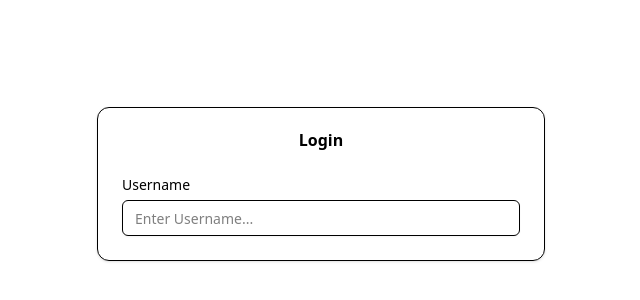
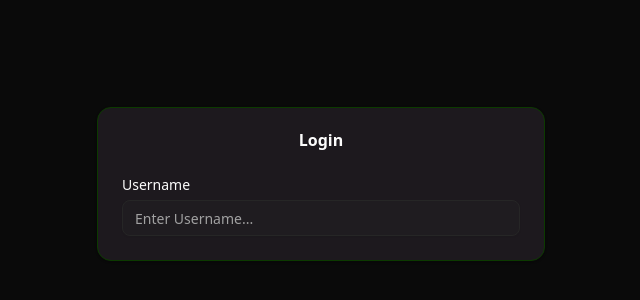
Before and after one commit to johBac97/chat-node, a React (Vite) app in the folder client/: page / in a window 1280 px wide. Shown: the part 216-516 px from the top of the page, without its empty margins (319-959 px from the left). Built offline with nearby package versions, Linux system fonts and the light colour scheme.

Commit message:
Colors seem to work now.

```diff
--- a/client/index.html
+++ b/client/index.html
@@ -6,7 +6,7 @@
     <meta name="viewport" content="width=device-width, initial-scale=1.0" />
     <title>Chat</title>
   </head>
-  <body className="bg-background text-foreground">
+  <body>
     <div id="root"></div>
     <script type="module" src="/src/main.tsx"></script>
   </body>
--- a/client/src/components/Login.tsx
+++ b/client/src/components/Login.tsx
@@ -53,7 +53,7 @@
 <div className="min-h-screen flex items-center justify-center p-4 center">
     <Card className="w-full max-w-md transform transition-all hover:shadow-x1 hove:-translate-y-1">
       <CardHeader>
-      	<CardTitle className="text-center bg-background text-foreground">Login</CardTitle>
+      	<CardTitle className="text-center">Login</CardTitle>
       </CardHeader>
       <CardContent>
       	<form>
--- a/client/src/index.css
+++ b/client/src/index.css
@@ -1,50 +1,124 @@
 
 @import "tailwindcss";
-
-/*
 @import "tw-animate-css";
 
-*/
-@tailwind base;
-@tailwind components;
-@tailwind utilities;
+@custom-variant dark (&:is(.dark *));
 
+:root {
+  --background: oklch(1 0 0);
+  --foreground: oklch(0.145 0 0);
+  --card: oklch(1 0 0);
+  --card-foreground: oklch(0.145 0 0);
+  --popover: oklch(1 0 0);
+  --popover-foreground: oklch(0.145 0 0);
+  --primary: oklch(0.205 0 0);
+  --primary-foreground: oklch(0.985 0 0);
+  --secondary: oklch(0.97 0 0);
+  --secondary-foreground: oklch(0.205 0 0);
+  --muted: oklch(0.97 0 0);
+  --muted-foreground: oklch(0.556 0 0);
+  --accent: oklch(0.97 0 0);
+  --accent-foreground: oklch(0.205 0 0);
+  --destructive: oklch(0.577 0.245 27.325);
+  --destructive-foreground: oklch(0.577 0.245 27.325);
+  --border: oklch(0.922 0 0);
+  --input: oklch(0.922 0 0);
+  --ring: oklch(0.708 0 0);
+  --chart-1: oklch(0.646 0.222 41.116);
+  --chart-2: oklch(0.6 0.118 184.704);
+  --chart-3: oklch(0.398 0.07 227.392);
+  --chart-4: oklch(0.828 0.189 84.429);
+  --chart-5: oklch(0.769 0.188 70.08);
+  --radius: 0.625rem;
+  --sidebar: oklch(0.985 0 0);
+  --sidebar-foreground: oklch(0.145 0 0);
+  --sidebar-primary: oklch(0.205 0 0);
+  --sidebar-primary-foreground: oklch(0.985 0 0);
+  --sidebar-accent: oklch(0.97 0 0);
+  --sidebar-accent-foreground: oklch(0.205 0 0);
+  --sidebar-border: oklch(0.922 0 0);
+  --sidebar-ring: oklch(0.708 0 0);
+}
+
+.dark {
+  --background: oklch(0.145 0 0);
+  --foreground: oklch(0.985 0 0);
+  --card: oklch(0.22 0.01 320);
+  --card-foreground: oklch(0.99 0 0);
+  --popover: oklch(0.145 0 0);
+  --popover-foreground: oklch(0.985 0 0);
+  --primary: oklch(0.985 0 0);
+  --primary-foreground: oklch(0.205 0 0);
+  --secondary: oklch(0.269 0 0);
+  --secondary-foreground: oklch(0.985 0 0);
+  --muted: oklch(0.269 0 0);
+  --muted-foreground: oklch(0.708 0 0);
+  --accent: oklch(0.269 0 0);
+  --accent-foreground: oklch(0.985 0 0);
+  --destructive: oklch(0.396 0.141 25.723);
+  --destructive-foreground: oklch(0.637 0.237 25.331);
+  --border: oklch(0.3 0.16 130);
+  --input: oklch(0.269 0 0);
+  --ring: oklch(0.439 0 0);
+  --chart-1: oklch(0.488 0.243 264.376);
+  --chart-2: oklch(0.696 0.17 162.48);
+  --chart-3: oklch(0.769 0.188 70.08);
+  --chart-4: oklch(0.627 0.265 303.9);
+  --chart-5: oklch(0.645 0.246 16.439);
+  --sidebar: oklch(0.205 0 0);
+  --sidebar-foreground: oklch(0.985 0 0);
+  --sidebar-primary: oklch(0.488 0.243 264.376);
+  --sidebar-primary-foreground: oklch(0.985 0 0);
+  --sidebar-accent: oklch(0.269 0 0);
+  --sidebar-accent-foreground: oklch(0.985 0 0);
+  --sidebar-border: oklch(0.269 0 0);
+  --sidebar-ring: oklch(0.439 0 0);
+}
+
+@theme inline {
+  --color-background: var(--background);
+  --color-foreground: var(--foreground);
+  --color-card: var(--card);
+  --color-card-foreground: var(--card-foreground);
+  --color-popover: var(--popover);
+  --color-popover-foreground: var(--popover-foreground);
+  --color-primary: var(--primary);
+  --color-primary-foreground: var(--primary-foreground);
+  --color-secondary: var(--secondary);
+  --color-secondary-foreground: var(--secondary-foreground);
+  --color-muted: var(--muted);
+  --color-muted-foreground: var(--muted-foreground);
+  --color-accent: var(--accent);
+  --color-accent-foreground: var(--accent-foreground);
+  --color-destructive: var(--destructive);
+  --color-destructive-foreground: var(--destructive-foreground);
+  --color-border: var(--border);
+  --color-input: var(--input);
+  --color-ring: var(--ring);
+  --color-chart-1: var(--chart-1);
+  --color-chart-2: var(--chart-2);
+  --color-chart-3: var(--chart-3);
+  --color-chart-4: var(--chart-4);
+  --color-chart-5: var(--chart-5);
+  --radius-sm: calc(var(--radius) - 4px);
+  --radius-md: calc(var(--radius) - 2px);
+  --radius-lg: var(--radius);
+  --radius-xl: calc(var(--radius) + 4px);
+  --color-sidebar: var(--sidebar);
+  --color-sidebar-foreground: var(--sidebar-foreground);
+  --color-sidebar-primary: var(--sidebar-primary);
+  --color-sidebar-primary-foreground: var(--sidebar-primary-foreground);
+  --color-sidebar-accent: var(--sidebar-accent);
+  --color-sidebar-accent-foreground: var(--sidebar-accent-foreground);
+  --color-sidebar-border: var(--sidebar-border);
+  --color-sidebar-ring: var(--sidebar-ring);
+}
 
 @layer base {
-	:root {
-		--background: 100 40% 100%;
-		--foreground: 222.2 84% 4.9%;
-
-		--primary: 142.1 76.4% 36.2%;
-		--primary-foreground: 210 40% 98%;
-
-		--secondary: 210 40% 96.1%;
-		--secondary-foreground: 222.2 47.4% 11.2%;
-
-		--border: 214.3 31.8% 91.4%;
-		--input: 214.3 31.8% 91.4%;
-		--ring: 222.2 84% 4.9%;
-
-		--accent: 161 94% 30%;
-		--accent-foreground: 210 40% 98%;
-	}
-
-	.dark {
-		--background: 161 94% 100%;
-		--foreground: 10 40% 98%;
-
-		--primary: 142 72% 29%;
-		--primary-foreground: 222.2 47.4% 11.2%;
-
-		--secondary: 217.2 32.6% 17.5%;
-		--secondary-foreground: 210 40% 98%;
-
-		--border: 217.2 32.6% 17.5%;
-		--input: 142 72% 29%;
-		--ring: 212.7 26.8% 83.9%;
-
-		--accent: 161 94% 30%;
-		--accent-foreground: 210 40% 98%;
-	}
-
+  * {
+    @apply border-border outline-ring/50;
+  }
+  body {
+    @apply bg-background text-foreground;
+  }
 }
```
Also changed, not shown: client/components.json.
